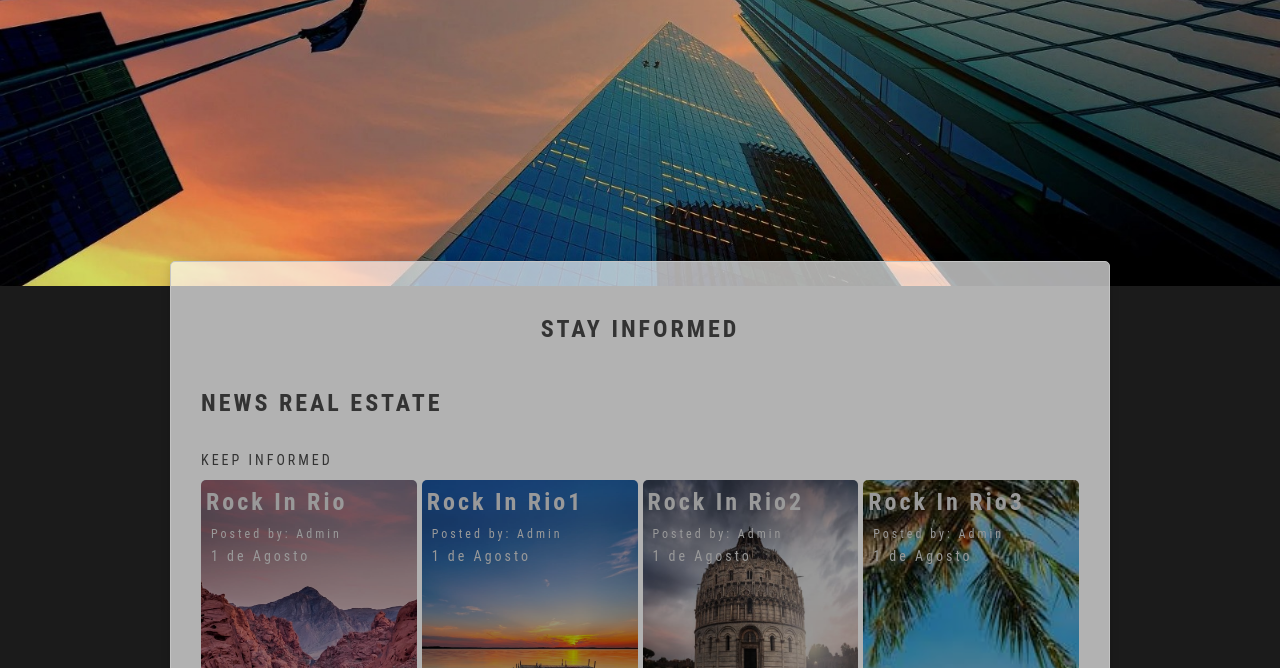
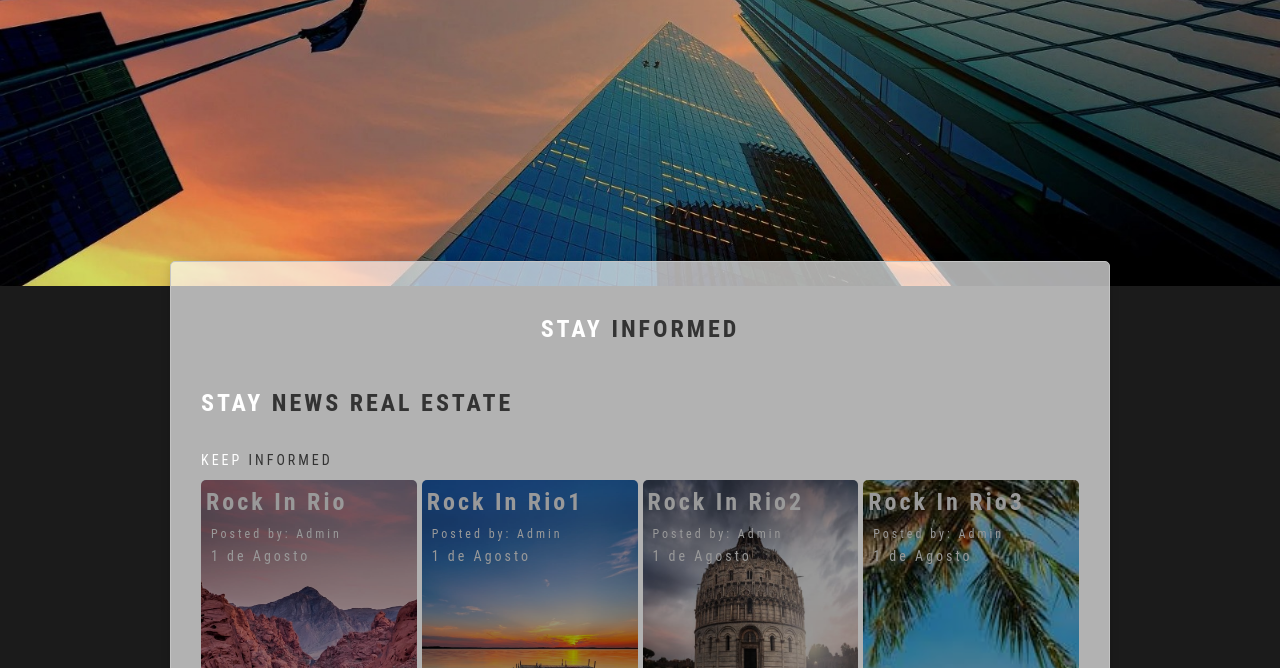
Before and after one commit to mccastrillon12/FullState, a plain HTML site: page index.html in a window 1280 px wide. Shown: the part 114-782 px from the top of the page. Drawn offline with Linux system fonts and the light colour scheme.

Commit message:
edit principal title and subtitle (color)

```diff
--- a/index.html
+++ b/index.html
@@ -48,15 +48,16 @@
 
     <section class="container content_info">
       <div class="principal-title">
-        <h1>STAY INFORMED</h1>
+        <h1><span>STAY</span> INFORMED</h1>
       </div>
+
 
       <!-- Title-->
       <div class="titles">
-        <h1>NEWS REAL ESTATE</h1>
+        <h1><span class="title__subTitle">STAY</span> NEWS REAL ESTATE</h1>
         <br />
 
-        <p>KEEP INFORMED</p>
+        <p><span class="title__subTitle">KEEP</span> INFORMED</p>
       </div>
       <!-- End Title-->
 
```
